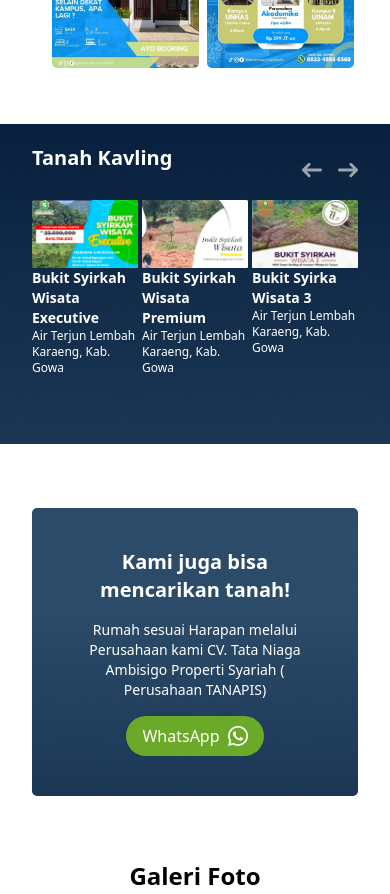
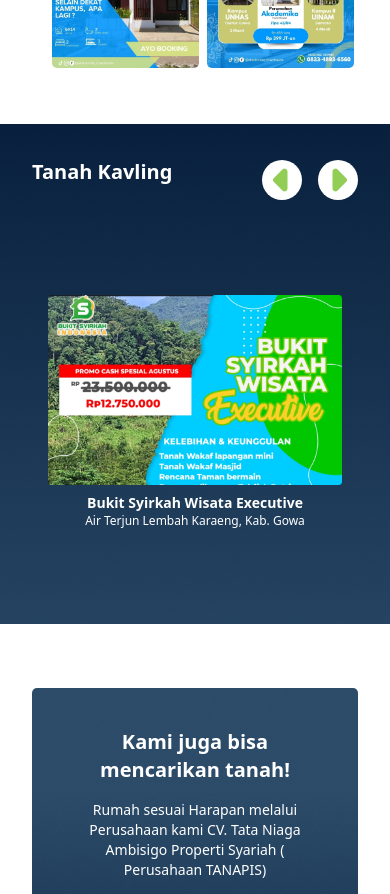
Before and after one commit to nadhirailmi/TANAPIS, a Vue app: page / in a window 390 px wide. Shown: the part 4560-5454 px from the top of the page. Built offline with nearby package versions, Linux system fonts and the light colour scheme.

Commit message:
tanah kavling

```diff
--- a/package.json
+++ b/package.json
@@ -10,6 +10,7 @@
   },
   "dependencies": {
     "flowbite": "^2.5.2",
+    "swiper": "^11.2.1",
     "vue": "^3.3.8"
   },
   "devDependencies": {
--- a/src/App.vue
+++ b/src/App.vue
@@ -6,6 +6,7 @@
   <service/>
   <product/>
   <products/>
+  <products2/>
   <cta/>
   <galeri/>
   <cta2/>
@@ -33,6 +34,7 @@
 import hormat from './components/HorMat.vue';
 import galeri from './components/GaleRi.vue';
 import cta from './components/CtA.vue';
+import products2 from './components/ProdUcts2.vue';
 export default {
   name:"app",
   components:{
@@ -52,6 +54,7 @@
     hormat,
     galeri,
     cta,
+    products2,
   }
 }
 import { onMounted } from 'vue'
--- /dev/null
+++ b/src/components/ProdUcts2.vue
@@ -0,0 +1,185 @@
+<template>
+    <div
+        loading="lazy"
+        class="md:hidden block w-full text-white px-8 md:px-14 text-xl py-5 md:py-10 text-center md:text-left bg-center-bottom bg-no-repeat mb-8 md:bg-cover bg-[url('/public/assets/bg2.avif')]"
+    >
+        <div id="custom-controls-gallery" class="relative w-full" data-carousel="static">
+            <div class="flex justify-between">
+                <h1 class="text-xl font-bold my-auto">Tanah Kavling</h1>
+
+                <div class="flex justify-center items-center pt-4">
+                    <!-- Previous Button -->
+                    <button
+                        type="button"
+                        class="flex justify-center items-center me-4 h-full cursor-pointer group focus:outline-none"
+                        data-carousel-prev
+                    >
+                    <svg class="w-10 h-10 text-primary2 bg-white rounded-full pr-1 py-2" aria-hidden="true" xmlns="http://www.w3.org/2000/svg" fill="currentColor" viewBox="0 0 10 16">
+                        <path d="M8.766.566A2 2 0 0 0 6.586 1L1 6.586a2 2 0 0 0 0 2.828L6.586 15A2 2 0 0 0 10 13.586V2.414A2 2 0 0 0 8.766.566Z"/>
+                    </svg>
+                    </button>
+
+                    <!-- Next Button -->
+                    <button
+                        type="button"
+                        class="flex justify-center items-center h-full cursor-pointer group focus:outline-none"
+                        data-carousel-next
+                    >
+                        <svg class="w-10 h-10 text-primary2 bg-white rounded-full pl-1 py-2" aria-hidden="true" xmlns="http://www.w3.org/2000/svg" fill="currentColor" viewBox="0 0 10 16">
+                            <path d="M3.414 1A2 2 0 0 0 0 2.414v11.172A2 2 0 0 0 3.414 15L9 9.414a2 2 0 0 0 0-2.828L3.414 1Z"/>
+                        </svg>
+                    </button>
+                </div>
+            </div>
+
+            <!-- Carousel Wrapper -->
+            <div class="relative h-96 overflow-hidden mt-5 text-center py-auto justify-center">
+                <!-- Item 1 -->
+                <div class="hidden duration-700 ease-in-out py-auto align-middle" data-carousel-item>
+
+                    <div class="flex h-full">
+
+                        <div class="w-[90%] mx-auto my-auto ">
+
+                        <img src="/public/assets/wisata-executive.png" alt="" class="mx-auto">
+                        <h3 class="mt-2  md:text-xl sm:text-base text-sm font-bold">Bukit Syirkah Wisata
+                            Executive</h3>
+                        <p class="md:text-base sm:text-sm text-xs">
+                            Air Terjun Lembah Karaeng,
+                            Kab. Gowa
+                        </p>
+
+
+                    </div>
+
+                    </div>
+
+                </div>
+                <!-- Item 2 -->
+                <div class="hidden duration-700 ease-in-out py-auto align-middle" data-carousel-item>
+
+                    <div class="flex h-full">
+
+                        <div class="w-[90%] mx-auto my-auto ">
+
+                        <img src="/public/assets/wisata-premium.png" alt="" class="mx-auto">
+                        <h3 class="mt-2  md:text-xl sm:text-base text-sm font-bold">Bukit Syirkah Wisata
+                            Premium</h3>
+                        <p class="md:text-base sm:text-sm text-xs">
+                            Air Terjun Lembah Karaeng,
+                            Kab. Gowa
+                        </p>
+
+
+                    </div>
+
+                    </div>
+
+                </div>
+                <!-- Item 3 -->
+                <div class="hidden duration-700 ease-in-out py-auto align-middle" data-carousel-item>
+
+                    <div class="flex h-full">
+
+                        <div class="w-[90%] mx-auto my-auto ">
+
+                        <img src="/public/assets/wisata-3.png" alt="" class="mx-auto">
+                        <h3 class="mt-2  md:text-xl sm:text-base text-sm font-bold">Bukit Syirka Wisata 3</h3>
+                        <p class="md:text-base sm:text-sm text-xs">
+                            Air Terjun Lembah Karaeng,
+                            Kab. Gowa
+                        </p>
+
+
+                        </div>
+
+                    </div>
+
+                </div>
+
+                <!-- Item 4 -->
+                <div class="hidden duration-700 ease-in-out py-auto align-middle" data-carousel-item>
+
+                    <div class="flex h-full">
+
+                        <div class="w-[90%] mx-auto my-auto ">
+
+                        <img src="/public/assets/wisata-4.png" alt="" class="mx-auto">
+                        <h3 class="mt-2  md:text-xl sm:text-base text-sm font-bold">Bukit Syirkah Wisata 4</h3>
+                        <p class="md:text-base sm:text-sm text-xs">
+                            Air Terjun Lembah Karaeng,
+                            Kab. Gowa
+                        </p>
+
+
+                        </div>
+
+                    </div>
+
+                </div>
+
+                <!-- Item 5 -->
+                <div class="hidden duration-700 ease-in-out py-auto align-middle" data-carousel-item>
+
+                    <div class="flex h-full">
+
+                        <div class="w-[90%] mx-auto my-auto ">
+
+                        <img src="/public/assets/wisata-5.png" alt="" class="mx-auto">
+                        <h3 class="mt-2  md:text-xl sm:text-base text-sm font-bold">Bukit Syirkah Wisata 5</h3>
+                        <p class="md:text-base sm:text-sm text-xs">
+                            Air Terjun Lembah Karaeng,
+                            Kab. Gowa
+                        </p>
+
+
+                        </div>
+
+                    </div>
+
+                </div>
+
+                <!-- Item 6 -->
+                <div class="hidden duration-700 ease-in-out py-auto align-middle" data-carousel-item>
+
+                    <div class="flex h-full">
+
+                        <div class="w-[90%] mx-auto my-auto ">
+
+                        <img src="/public/assets/maros.png" alt="" class="mx-auto">
+                        <h3 class="mt-2  md:text-xl sm:text-base text-sm font-bold">Bukit Syirkah Wisata 5</h3>
+                        <p class="md:text-base sm:text-sm text-xs">
+                            Desa Tompobulu, Kab. Maros
+                        </p>
+
+
+                        </div>
+
+                    </div>
+
+                </div>
+
+                <!-- Item 7 -->
+                <div class="hidden duration-700 ease-in-out py-auto align-middle" data-carousel-item>
+
+                    <div class="flex h-full">
+
+                        <div class="w-[90%] mx-auto my-auto ">
+
+                        <img src="/public/assets/kavling-ruko.png" alt="" class="mx-auto">
+                        <h3 class="mt-2  md:text-xl sm:text-base text-sm font-bold">Tanah Kavling Ruko</h3>
+                        <p class="md:text-base sm:text-sm text-xs">
+                            Kec. Tompobulu, Kab. Maros
+                        </p>
+
+
+                        </div>
+
+                    </div>
+
+                    </div>
+
+            </div>
+        </div>
+    </div>
+</template>
--- a/src/components/ProductS.vue
+++ b/src/components/ProductS.vue
@@ -1,11 +1,11 @@
 <template>
     <div
         loading="lazy"
-        class="w-full text-white px-8 md:px-14 text-xl py-5 md:py-10 text-center md:text-left bg-center-bottom bg-no-repeat mb-8 md:bg-cover bg-[url('/public/assets/bg2.avif')]"
+        class="hidden md:block w-full text-white px-8 md:px-14 text-xl py-5 md:py-10 text-center md:text-left bg-center-bottom bg-no-repeat mb-8 md:bg-cover bg-[url('/public/assets/bg2.avif')]"
     >
         <div id="custom-controls-gallery" class="relative w-full" data-carousel="static">
             <div class="flex justify-between">
-                <h1 class="text-xl font-bold">Tanah Kavling</h1>
+                <h1 class="text-xl font-bold my-auto">Tanah Kavling</h1>
 
                 <div class="flex justify-center items-center pt-4">
                     <!-- Previous Button -->
@@ -14,12 +14,9 @@
                         class="flex justify-center items-center me-4 h-full cursor-pointer group focus:outline-none"
                         data-carousel-prev
                     >
-                        <span class="text-gray-400 hover:text-gray-900 dark:hover:text-white group-focus:text-gray-900 dark:group-focus:text-white">
-                            <svg class="rtl:rotate-180 w-5 h-5" aria-hidden="true" xmlns="http://www.w3.org/2000/svg" fill="none" viewBox="0 0 14 10">
-                                <path stroke="currentColor" stroke-linecap="round" stroke-linejoin="round" stroke-width="2" d="M13 5H1m0 0 4 4M1 5l4-4" />
+                    <svg class="w-10 h-10 text-primary2 bg-white rounded-full pr-1 py-2" aria-hidden="true" xmlns="http://www.w3.org/2000/svg" fill="currentColor" viewBox="0 0 10 16">
+                        <path d="M8.766.566A2 2 0 0 0 6.586 1L1 6.586a2 2 0 0 0 0 2.828L6.586 15A2 2 0 0 0 10 13.586V2.414A2 2 0 0 0 8.766.566Z"/>
                     </svg>
-                            <span class="sr-only">Previous</span>
-                        </span>
                     </button>
 
                     <!-- Next Button -->
@@ -28,22 +25,21 @@
                         class="flex justify-center items-center h-full cursor-pointer group focus:outline-none"
                         data-carousel-next
                     >
-                        <span class="text-gray-400 hover:text-gray-900 dark:hover:text-white group-focus:text-gray-900 dark:group-focus:text-white">
-                            <svg class="rtl:rotate-180 w-5 h-5" aria-hidden="true" xmlns="http://www.w3.org/2000/svg" fill="none" viewBox="0 0 14 10">
-                                <path stroke="currentColor" stroke-linecap="round" stroke-linejoin="round" stroke-width="2" d="M1 5h12m0 0L9 1m4 4L9 9" />
+                        <svg class="w-10 h-10 text-primary2 bg-white rounded-full pl-1 py-2" aria-hidden="true" xmlns="http://www.w3.org/2000/svg" fill="currentColor" viewBox="0 0 10 16">
+                            <path d="M3.414 1A2 2 0 0 0 0 2.414v11.172A2 2 0 0 0 3.414 15L9 9.414a2 2 0 0 0 0-2.828L3.414 1Z"/>
                         </svg>
-                            <span class="sr-only">Next</span>
-                        </span>
                     </button>
                 </div>
             </div>
 
             <!-- Carousel Wrapper -->
-            <div class="relative h-56 overflow-hidden md:h-96 mt-5 text-start">
+            <div class="relative h-60 overflow-hidden md:h-80 mt-5 text-start py-auto">
                 <!-- Item 1 -->
                 <div class="hidden duration-700 ease-in-out" data-carousel-item>
 
-                    <div class="flex">
+                    <div class="h-full flex">
+
+                        <div class="flex align-middle lg:py-0 my-auto">
 
                             <div class="w-[34%] md:mx-2">
 
@@ -88,10 +84,14 @@
                         </div>
 
                     </div>
+
+                </div>
                 <!-- Item 2 -->
                 <div class="hidden duration-700 ease-in-out" data-carousel-item>
 
-                    <div class="flex">
+                    <div class="flex h-full">
+
+                        <div class="flex my-auto">
 
                             <div class="w-[34%] md:mx-2">
 
@@ -133,12 +133,16 @@
                         </div>
 
                     </div>
+
+                </div>
                 <!-- Item 3 -->
                 <div class="hidden duration-700 ease-in-out" data-carousel-item>
 
-                    <div class="flex">
+                    <div class="flex h-full">
 
-                        <div class="w-[34%] md:mx-2">
+                        <div class="flex my-auto w-full">
+
+                            <div class="w-[32%]">
 
                                 <img src="/public/assets/kavling-ruko.png" alt="">
                                 <h3 class="md:text-xl sm:text-base text-sm font-bold">Tanah Kavling Ruko</h3>
@@ -152,6 +156,8 @@
                         </div>
 
                     </div>
+
+                </div>
             </div>
         </div>
     </div>
```
Also changed, not shown: 2 other files (tests, documents, lock files or other folders). Lines whose indentation alone changed are shown as unchanged.
